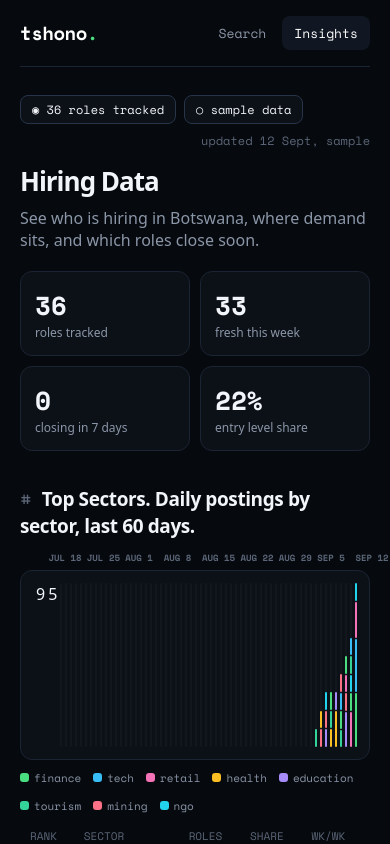
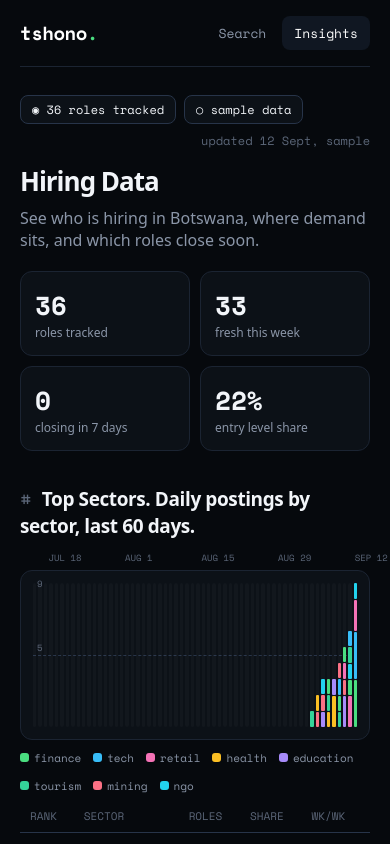
Before and after one commit to lubasinkal/tshono, a Nuxt app: page /insights in a window 390 px wide. Shown: the top 844 px of the page. Built offline with nearby package versions, Linux system fonts and the light colour scheme.

Commit message:
Mobile bottom sheet, vertical scale, fewer ticks

```diff
--- a/app/assets/css/main.css
+++ b/app/assets/css/main.css
@@ -190,6 +190,13 @@ kbd, .kbd span {
 .sect span { color: var(--faint); font-family: var(--mono); font-weight: 400; margin-right: 6px; }
 .weekaxis { display: flex; gap: 3px; padding: 0 12px; font-family: var(--mono); font-size: 9px; color: var(--faint); text-transform: uppercase; margin-bottom: 6px; }
 .weekaxis span { flex: 1; min-width: 0; overflow: visible; white-space: nowrap; }
+.tick { font-weight: 400; }
+.yline { position: absolute; left: 12px; right: 12px; top: 50%; border-top: 1px dashed var(--line2); pointer-events: none; }
+.ymax, .ymid { position: absolute; left: 16px; font-family: var(--mono); font-size: 9px; color: var(--faint); pointer-events: none; }
+.ymax { top: 6px; }
+.ymid { top: calc(50% - 14px); }
+.stackbar, .stackcol { position: relative; z-index: 1; }
+.sheet { display: none; }
 .stack { position: relative; display: flex; gap: 3px; align-items: stretch; height: 190px; padding: 12px; background: var(--panel); border: 1px solid var(--line); border-radius: 12px; }
 .stackcol { position: relative; flex: 1; display: flex; flex-direction: column; justify-content: flex-end; min-width: 0; min-height: 0; border-radius: 3px; cursor: pointer; background: rgba(255, 255, 255, 0.028); }
 .stackcol:hover, .stackcol.hot { background: rgba(255, 255, 255, 0.07); }
@@ -224,4 +231,11 @@ kbd, .kbd span {
   .row { grid-template-columns: 110px 1fr 32px; }
   .cmdbar input { font-size: 16px; padding-right: 20px; }
   .cmdbar .kbd { display: none; }
+  .stack { height: 170px; gap: 2px; }
+  .weekaxis { gap: 2px; }
+  .tick--minor { display: none; }
+  .tip { display: none; }
+  .sheet { display: block; position: fixed; left: 12px; right: 12px; bottom: 12px; z-index: 60; }
+  .sheetcard { position: relative; background: var(--panel2); border: 1px solid var(--line2); border-radius: 14px; padding: 14px 16px; font-family: var(--mono); font-size: 12px; box-shadow: 0 16px 48px rgba(0, 0, 0, 0.6); max-height: 46vh; overflow-y: auto; }
+  .sheetx { position: absolute; top: 8px; right: 10px; background: none; border: none; color: var(--faint); font-size: 14px; padding: 6px; cursor: pointer; }
 }
```
